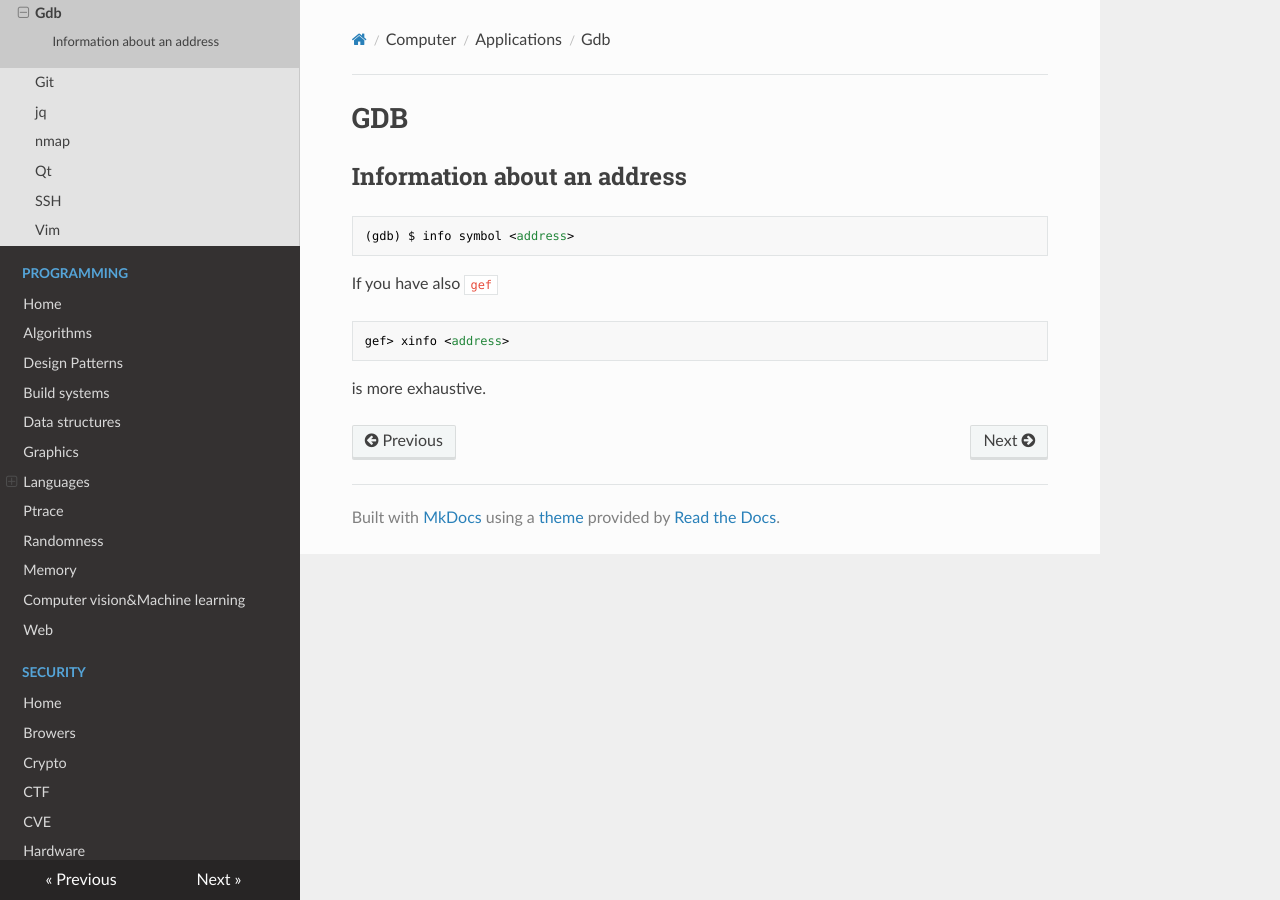
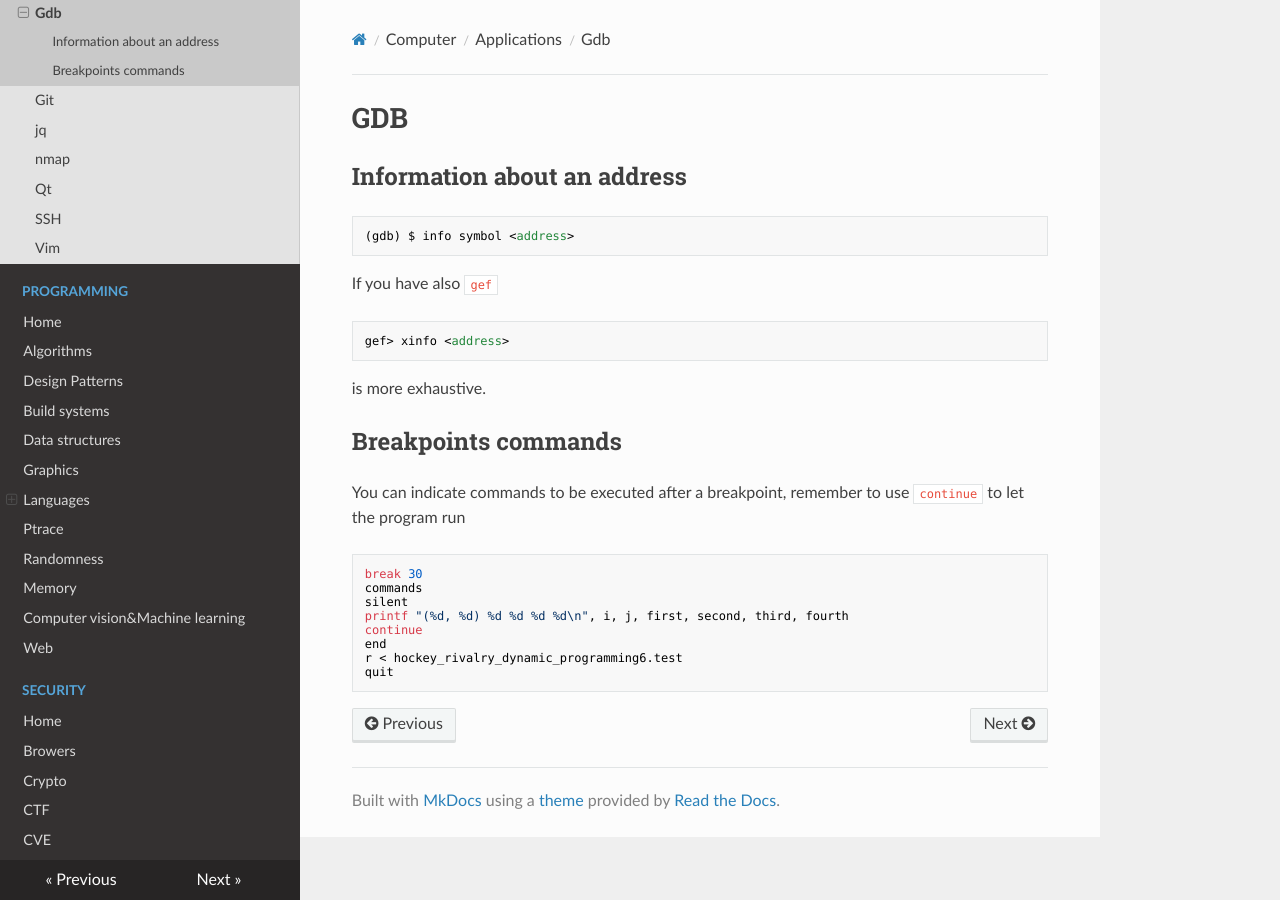
Before and after one commit to gipi/low-level, an MkDocs documentation site: the page built from docs/applications/gdb.md, in a window 1280 px wide. Built offline with MkDocs 1.6.1, drawn with Linux system fonts in a browser that asks for light colours; nearby versions of some CDN libraries.

Commit message:
Add notes.

````diff
--- a/docs/applications/gdb.md
+++ b/docs/applications/gdb.md
@@ -13,4 +13,18 @@
 
 is more exhaustive.
 
-##
+## Breakpoints commands
+
+You can indicate commands to be executed after a breakpoint,
+remember to use ``continue`` to let the program run
+
+```
+break 30
+commands
+silent
+printf "(%d, %d) %d %d %d %d\n", i, j, first, second, third, fourth
+continue
+end
+r < hockey_rivalry_dynamic_programming6.test
+quit
+```
````
Also changed, not shown: docs/applications/ffmpeg.md (+5 -0 lines), docs/arch/x86.md (+1 -0 lines), docs/reversing/reversing.md (+1 -0 lines), docs/security/index.md (+7 -0 lines).
